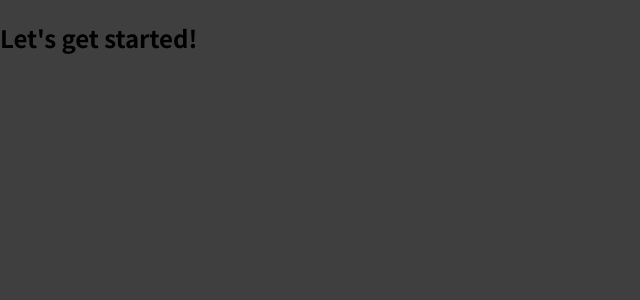
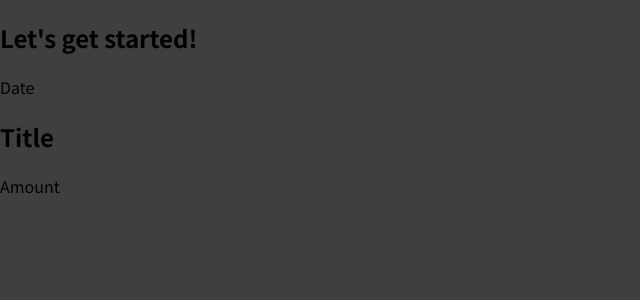
Before and after one commit to anastasia2295/React, a JavaScript app: page / in a window 1280 px wide. Shown: the top 300 px of the page, without its empty margins (0-640 px from the left). Built offline with nearby package versions, Linux system fonts and the light colour scheme.

Commit message:
Создание первого пользовательского компонента

```diff
--- a/src/App.js
+++ b/src/App.js
@@ -1,7 +1,10 @@
+import ExpenseItem from "./components/expenseItem";
+
 function App() {
   return (
     <div>
       <h2>Let's get started!</h2>
+      <ExpenseItem></ExpenseItem>
     </div>
   );
 }
--- /dev/null
+++ b/src/components/expenseItem.js
@@ -0,0 +1,13 @@
+function ExpenseItem() {
+    return (
+    <div>
+        <div>Date</div>
+        <div>
+            <h2>Title</h2>
+            <div>Amount</div>
+        </div>
+    </div>
+        )
+}
+
+export default ExpenseItem
```
